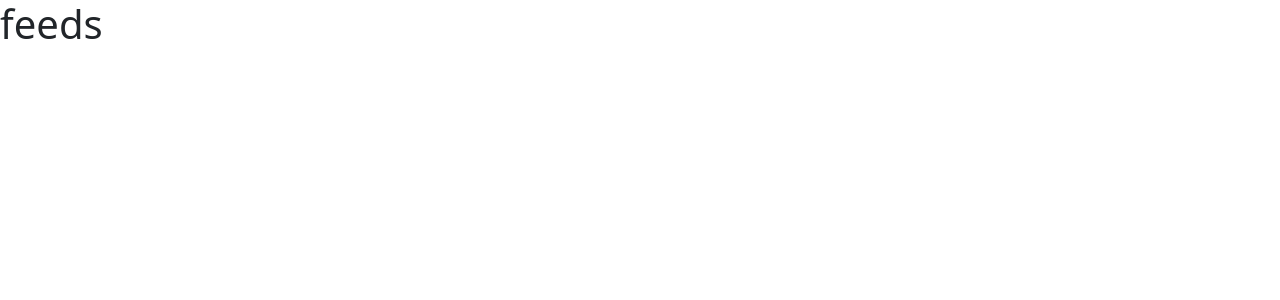
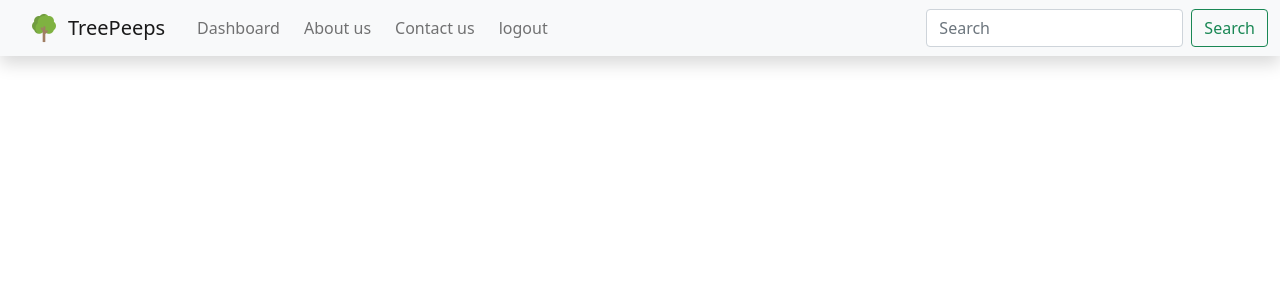
Before and after one commit to ClaireMDavies/TreePeeps, a React (Create React App) app in the folder client/: page /feeds in a window 1280 px wide. Shown: the top 300 px of the page. Built offline with nearby package versions, Linux system fonts and the light colour scheme.

Commit message:
Adding navbar

```diff
--- a/client/public/index.html
+++ b/client/public/index.html
@@ -1,14 +1,12 @@
 <!DOCTYPE html>
 <html lang="en">
+
 <head>
   <meta charset="utf-8" />
   <link rel="icon" href="%PUBLIC_URL%/favicon.ico" />
   <meta name="viewport" content="width=device-width, initial-scale=1" />
   <meta name="theme-color" content="#000000" />
-    <meta
-      name="description"
-      content="Web site created using create-react-app"
-    />
+  <meta name="description" content="Web site created using create-react-app" />
   <link rel="apple-touch-icon" href="%PUBLIC_URL%/apple-touch-icon.png" />
   <!--
       manifest.json provides metadata used when your web app is installed on a
@@ -24,8 +22,13 @@
       work correctly both with client-side routing and a non-root public URL.
       Learn how to configure a non-root public URL by running `npm run build`.
     -->
+  <!-- Font Awesome CDN -->
+  <link rel="stylesheet" href="https://pro.fontawesome.com/releases/v5.10.0/css/all.css"
+    integrity="sha384-AYmEC3Yw5cVb3ZcuHtOA93w35dYTsvhLPVnYs9eStHfGJvOvKxVfELGroGkvsg+p" crossorigin="anonymous" />
+
   <title>TreePeeps</title>
 </head>
+
 <body>
   <noscript>You need to enable JavaScript to run this app.</noscript>
   <div id="root"></div>
@@ -39,5 +42,8 @@
       To begin the development, run `npm start` or `yarn start`.
       To create a production bundle, use `npm run build` or `yarn build`.
     -->
+  <!-- Third party plugin JS-->
+  <script src="https://cdn.jsdelivr.net/npm/bootstrap@5.0.1/dist/js/bootstrap.bundle.min.js" integrity="sha384-gtEjrD/SeCtmISkJkNUaaKMoLD0//ElJ19smozuHV6z3Iehds+3Ulb9Bn9Plx0x4" crossorigin="anonymous"></script>
 </body>
+
 </html>
--- a/client/src/pages/Feeds.js
+++ b/client/src/pages/Feeds.js
@@ -4,9 +4,29 @@ import React from "react";
 function Feeds() {
 
     return (
-    <div>
-        <h1>feeds</h1>
-    </div>
+        <div>
+            <nav className="navbar navbar-expand-lg navbar-light bg-light shadow fixed-top">
+                <div class="container-fluid">
+                    <img className='ps-3 pe-2' src='../../favicon-32x32.png' alt='icon'></img>
+                    <a className="navbar-brand">TreePeeps</a>
+                    <button class="navbar-toggler" type="button" data-bs-toggle="collapse" data-bs-target="#navbarSupportedContent" aria-controls="navbarSupportedContent" aria-expanded="false" aria-label="Toggle navigation">Menu
+                    <span class="navbar-toggler-icon"></span>
+                    </button>
+                    <div class="collapse navbar-collapse" id="navbarSupportedContent">
+                        <ul class="navbar-nav me-auto mb-2 mb-lg-0">
+                            <li className="nav-item ps-2"><a className="nav-link" href="#">Dashboard</a></li>
+                            <li className="nav-item ps-2"><a className="nav-link" href="#">About us</a></li>
+                            <li className="nav-item ps-2"><a className="nav-link" href="#">Contact us</a></li>
+                            <li className="nav-item ps-2"><a className="nav-link" href="#">logout</a></li>
+                        </ul>
+                        <form class="d-flex">
+                            <input class="form-control me-2" type="search" placeholder="Search" aria-label="Search" />
+                            <button class="btn btn-outline-success" type="submit">Search</button>
+                        </form>
+                    </div>
+                </div>
+            </nav>
+        </div>
     )
 };
 
```
Lines whose indentation alone changed are shown as unchanged.
